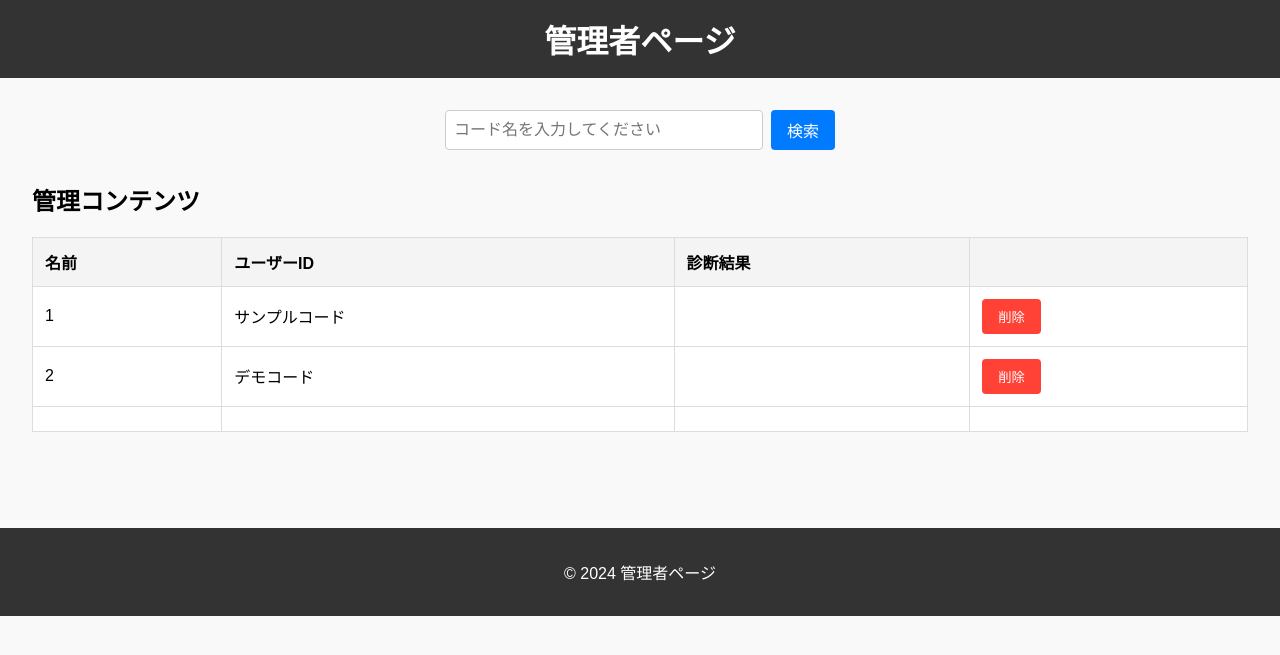
After one commit to ArisaUenohara/Team_yellow, a PHP site: the page made by newpage!/adminpage.html in a window 1280 px wide. The commit adds this page. Shown: the top 655 px of the page. Run offline with PHP 8.4, Linux system fonts and the light colour scheme.

Commit message:
Add files via upload

```diff
--- /dev/null
+++ b/newpage!/adminpage.css
@@ -0,0 +1,95 @@
+/* styles.css */
+body {
+  font-family: Arial, sans-serif;
+  margin: 0;
+  padding: 0;
+  background-color: #f9f9f9;
+}
+
+header {
+  background-color: #333;
+  color: #fff;
+  text-align: center;
+  padding: 1rem 0;
+}
+
+header h1 {
+  margin: 0;
+}
+
+main {
+  padding: 2rem;
+}
+
+.search-section,
+.content-section {
+  margin-bottom: 2rem;
+}
+
+.search-section form {
+  display: flex;
+  gap: 0.5rem;
+  justify-content: center;
+  margin-bottom: 1rem;
+}
+
+.search-section input[type="text"] {
+  padding: 0.5rem;
+  font-size: 1rem;
+  border: 1px solid #ccc;
+  border-radius: 4px;
+  width: 300px;
+}
+
+.search-section button {
+  padding: 0.5rem 1rem;
+  font-size: 1rem;
+  background-color: #007BFF;
+  color: #fff;
+  border: none;
+  border-radius: 4px;
+  cursor: pointer;
+}
+
+.search-section button:hover {
+  background-color: #0056b3;
+}
+
+table {
+  width: 100%;
+  border-collapse: collapse;
+  margin-top: 1rem;
+  background-color: #fff;
+  border: 1px solid #ddd;
+}
+
+table th, table td {
+  text-align: left;
+  padding: 0.75rem;
+  border-bottom: 1px solid #ddd;
+}
+
+table th {
+  background-color: #f4f4f4;
+}
+
+.delete-btn {
+  background-color: #FF4136;
+  color: #fff;
+  border: none;
+  padding: 0.5rem 1rem;
+  border-radius: 4px;
+  cursor: pointer;
+}
+
+.delete-btn:hover {
+  background-color: #E6392D;
+}
+
+footer {
+  text-align: center;
+  padding: 1rem 0;
+  background-color: #333;
+  color: #fff;
+  margin-top: 2rem;
+}
--- /dev/null
+++ b/newpage!/adminpage.html
@@ -0,0 +1,58 @@
+<!DOCTYPE html>
+<html lang="ja">
+<head>
+    <meta charset="UTF-8">
+    <meta name="viewport" content="width=device-width, initial-scale=1.0">
+    <title>管理者ページ</title>
+    <link rel="stylesheet" href="adminpage.css">
+</head>
+<body>
+    <header>
+        <h1>管理者ページ</h1>
+    </header>
+    <main>
+        <section class="search-section">
+            <form action="/search" method="get">
+                <input type="text" name="query" placeholder="コード名を入力してください" required>
+                <button type="submit">検索</button>
+            </form>
+        </section>
+        <section class="content-section">
+            <h2>管理コンテンツ</h2>
+            <table border="1">
+                <thead>
+                    <tr>
+                        <th>名前</th>
+                        <th>ユーザーID</th>
+                        <th>診断結果</th>
+                        <th></th>
+                    </tr>
+                </thead>
+                <tbody>
+                    <tr>
+                        <td>1</td>
+                        <td>サンプルコード</td>
+                        <td></td>
+                        <td><button class="delete-btn">削除</button></td>
+                    </tr>
+                    <tr>
+                        <td>2</td>
+                        <td>デモコード</td>
+                        <td></td>
+                        <td><button class="delete-btn">削除</button></td>
+                    </tr>
+                    <tr>
+                      <td></td>
+                      <td></td>
+                      <td></td>
+                      <td></td>
+                    </tr>
+                </tbody>
+            </table>
+        </section>
+    </main>
+    <footer>
+        <p>&copy; 2024 管理者ページ</p>
+    </footer>
+</body>
+</html>
--- a/newpage!/index.php
+++ b/newpage!/index.php
@@ -28,6 +28,7 @@ if (isset($_SESSION['EMAIL'])) {
         <div class="login-box">
             <h1>ログイン</h1>
             <form action="login.php" method="post">
+
                 <div class="form-group">
                     <label for="username">ユーザーID</label>
                     <input type="email" id="username" name="email" required>
@@ -36,11 +37,6 @@ if (isset($_SESSION['EMAIL'])) {
                 <div class="form-group">
                     <label for="password">パスワード</label>
                     <input type="password" id="password" name="password" required>
-                </div>
-
-                <div class="form-group">
-                    <label for="class_code">クラスコード:</label>
-                    <input type="text" id="class_code" name="class_code" required><br>
                 </div>
 
                 <button type="submit" class="login-button">ログイン</button>
--- a/newpage!/judge.php
+++ b/newpage!/judge.php
@@ -11,6 +11,7 @@
 <body>
   <header>
   </header>
+
   <div class="choose_box">
     <div id="q_1" class="active">
       <h3>1</h3>
--- a/newpage!/login.php
+++ b/newpage!/login.php
@@ -11,7 +11,7 @@ if (!filter_var($_POST['email'], FILTER_VALIDATE_EMAIL)) {
 //DB内でPOSTされたメールアドレスを検索
 try {
   $pdo = new PDO(DSN, DB_USER, DB_PASS);
-  $stmt = $pdo->prepare('select * from userDeta where email = ?');
+  $stmt = $pdo->prepare('select * from userData where email = ?');
   $stmt->execute([$_POST['email']]);
   $row = $stmt->fetch(PDO::FETCH_ASSOC);
 } catch (\Exception $e) {
```
Also changed, not shown: newpage!/adminpage.php (added, +79 -0 lines), newpage!/signUp.php (+5 -3 lines), newpage!/userresister.php (+5 -3 lines).
